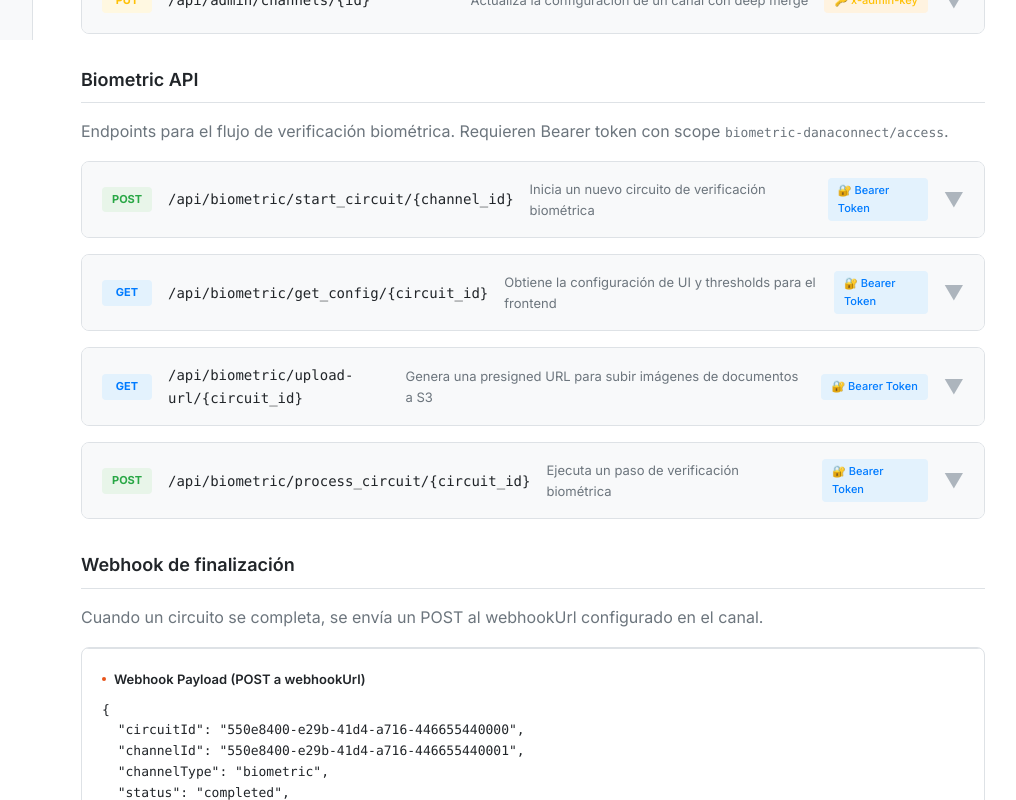
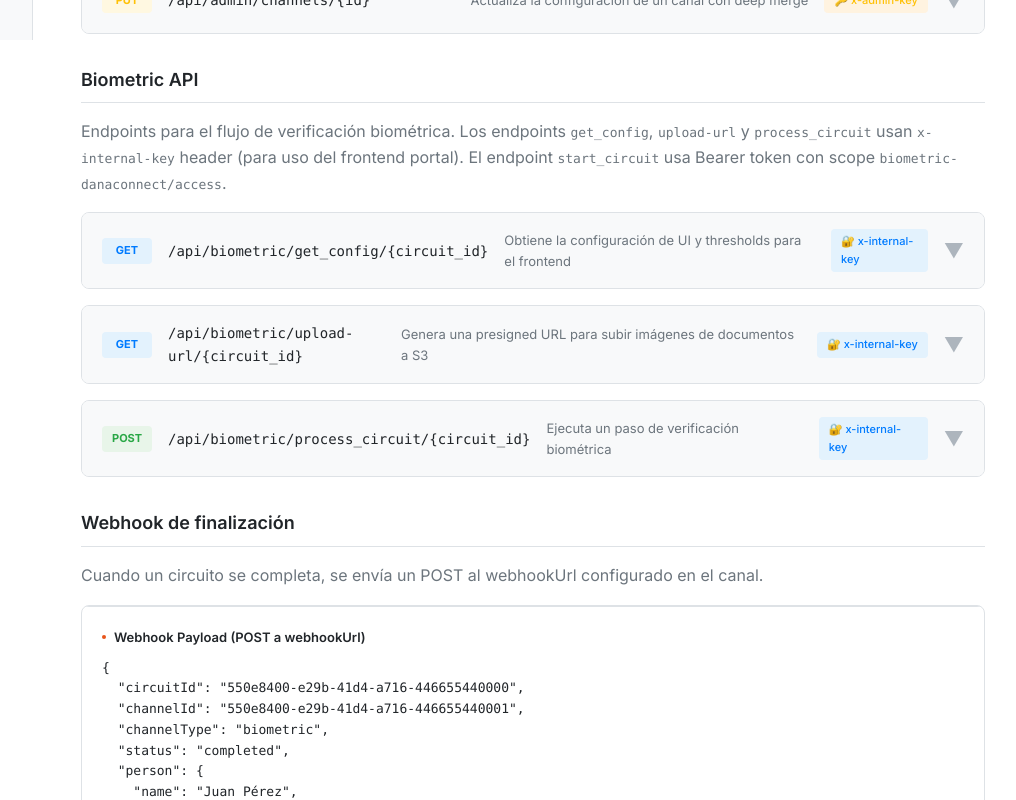
Before and after one commit to presales-danaconnect/biometric-api, a React (Vite) app: page / in a window 1280 px wide. Shown: the part 760-1560 px from the top of the page, without its empty margins (247-1263 px from the left). Built offline with nearby package versions, Linux system fonts and the light colour scheme.

Commit message:
docs: update README and API docs with security layers and AWS resources

```diff
--- a/src/App.tsx
+++ b/src/App.tsx
@@ -270,9 +270,9 @@ const endpoints: Endpoint[] = [
     method: 'GET',
     path: '/api/biometric/get_config/{circuit_id}',
     description: 'Obtiene la configuración de UI y thresholds para el frontend',
-    auth: 'bearer',
+    auth: 'internal',
     headers: [
-      { name: 'Authorization', required: true, value: 'Bearer <ACCESS_TOKEN>' }
+      { name: 'x-internal-key', required: true, value: '<INTERNAL_KEY>' }
     ],
     params: [
       { name: 'circuit_id', type: 'uuid', required: true, description: 'ID del circuito' }
@@ -288,16 +288,16 @@ const endpoints: Endpoint[] = [
       thresholds: channelSettings.thresholds
     },
     curl: `curl -X GET "https://api.biometric.danaconnect.com/api/biometric/get_config/550e8400-e29b-41d4-a716-446655440000" \\
-  -H "Authorization: Bearer <ACCESS_TOKEN>"`
+  -H "x-internal-key: <INTERNAL_KEY>"`
   },
   {
     id: 'upload-url',
     method: 'GET',
     path: '/api/biometric/upload-url/{circuit_id}',
     description: 'Genera una presigned URL para subir imágenes de documentos a S3',
-    auth: 'bearer',
+    auth: 'internal',
     headers: [
-      { name: 'Authorization', required: true, value: 'Bearer <ACCESS_TOKEN>' }
+      { name: 'x-internal-key', required: true, value: '<INTERNAL_KEY>' }
     ],
     params: [
       { name: 'circuit_id', type: 'uuid', required: true, description: 'ID del circuito' },
@@ -309,16 +309,16 @@ const endpoints: Endpoint[] = [
       expiresIn: 600
     },
     curl: `curl -X GET "https://api.biometric.danaconnect.com/api/biometric/upload-url/550e8400-e29b-41d4-a716-446655440000?type=front" \\
-  -H "Authorization: Bearer <ACCESS_TOKEN>"`
+  -H "x-internal-key: <INTERNAL_KEY>"`
   },
   {
     id: 'process-circuit',
     method: 'POST',
     path: '/api/biometric/process_circuit/{circuit_id}',
     description: 'Ejecuta un paso de verificación biométrica',
-    auth: 'bearer',
+    auth: 'internal',
     headers: [
-      { name: 'Authorization', required: true, value: 'Bearer <ACCESS_TOKEN>' },
+      { name: 'x-internal-key', required: true, value: '<INTERNAL_KEY>' },
       { name: 'Content-Type', required: true, value: 'application/json' }
     ],
     params: [
@@ -340,7 +340,7 @@ const endpoints: Endpoint[] = [
       nextStep: 'ocr'
     },
     curl: `curl -X POST "https://api.biometric.danaconnect.com/api/biometric/process_circuit/550e8400-e29b-41d4-a716-446655440000" \\
-  -H "Authorization: Bearer <ACCESS_TOKEN>" \\
+  -H "x-internal-key: <INTERNAL_KEY>" \\
   -H "Content-Type: application/json" \\
   -d '{"step": "liveness", "data": {"sessionId": "rekognition-session-id"}}'`
   }
@@ -603,9 +603,9 @@ function App() {
           {/* Biometric API Section */}
           <h2 className="section-title">Biometric API</h2>
           <p style={{ marginBottom: '16px', color: 'var(--text-secondary)' }}>
-            Endpoints para el flujo de verificación biométrica. Requieren Bearer token con scope <code>biometric-danaconnect/access</code>.
+            Endpoints para el flujo de verificación biométrica. Los endpoints <code>get_config</code>, <code>upload-url</code> y <code>process_circuit</code> usan <code>x-internal-key</code> header (para uso del frontend portal). El endpoint <code>start_circuit</code> usa Bearer token con scope <code>biometric-danaconnect/access</code>.
           </p>
-          {endpoints.filter(e => e.auth === 'bearer').map(endpoint => (
+          {endpoints.filter(e => e.auth === 'internal').map(endpoint => (
             <div
               key={endpoint.id}
               id={`endpoint-${endpoint.id}`}
@@ -617,7 +617,7 @@ function App() {
                 </span>
                 <span className="endpoint-path">{endpoint.path}</span>
                 <span className="endpoint-description">{endpoint.description}</span>
-                <span className={`auth-badge bearer`}>🔐 Bearer Token</span>
+                <span className={`auth-badge bearer`}>🔐 x-internal-key</span>
                 <span className="endpoint-toggle">▼</span>
               </div>
               <div className="endpoint-details">
```
Also changed, not shown: 2 other files (tests, documents, lock files or other folders).
